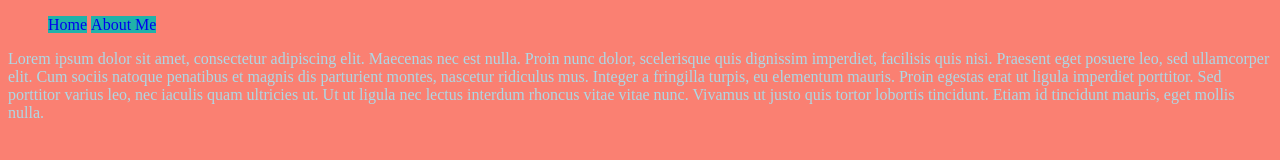
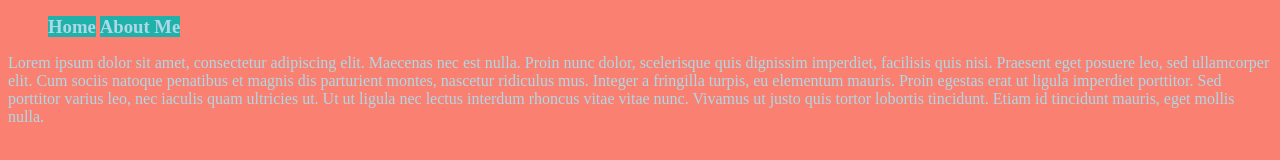
Before and after one commit to SlinkyGit/Basic-Webpage, a plain HTML site: page index.html in a window 1280 px wide. Drawn offline with Linux system fonts and the light colour scheme.

Commit message:
My project is ACTUALLY complete now

```diff
--- a/CSS/main.css
+++ b/CSS/main.css
@@ -1,11 +1,11 @@
-body {
+h3 {
 	color: lightblue;
-	background-color: salmon;
+	background-color: lightseagreen;
+	display: inline;
 }
 
 li {
 	list-style: none;
-	background-color: lightseagreen;
 	color: tomato;
 	display: inline;
 
@@ -13,3 +13,8 @@
 a {
 	text-decoration: none;
 }
+
+body {
+	color: lightblue;
+	background-color: salmon;
+}
--- a/index.html
+++ b/index.html
@@ -7,8 +7,8 @@
 		</head>
 			<nav>
 					<ul>
-						<li><a href="#">Home</a></li>
-						<li><a href="#">About Me</a></li>
+						<li><a href="#"><h3>Home</h3></a></li>
+						<li><a href="#"><h3>About Me</h3></a></li>
 					</ul>
 				</nav>
 			<body>
```
